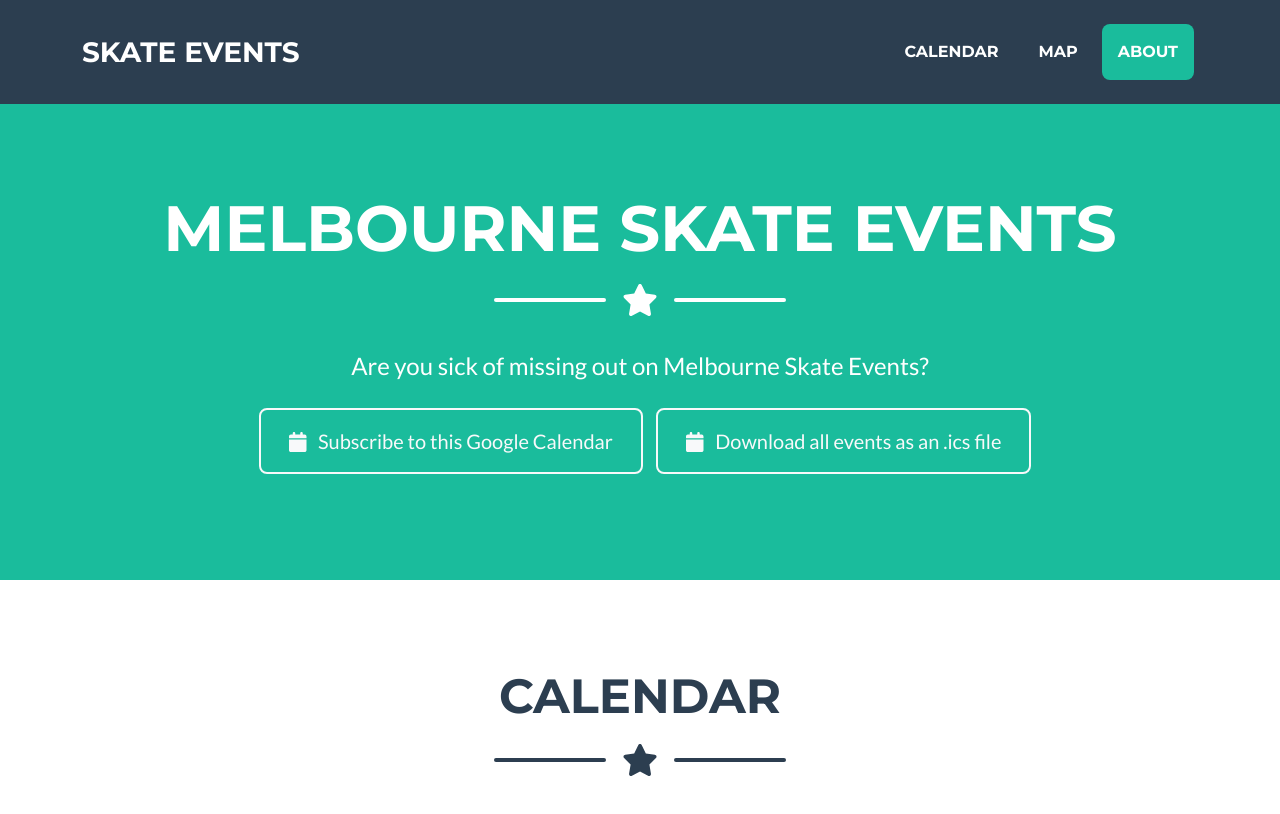
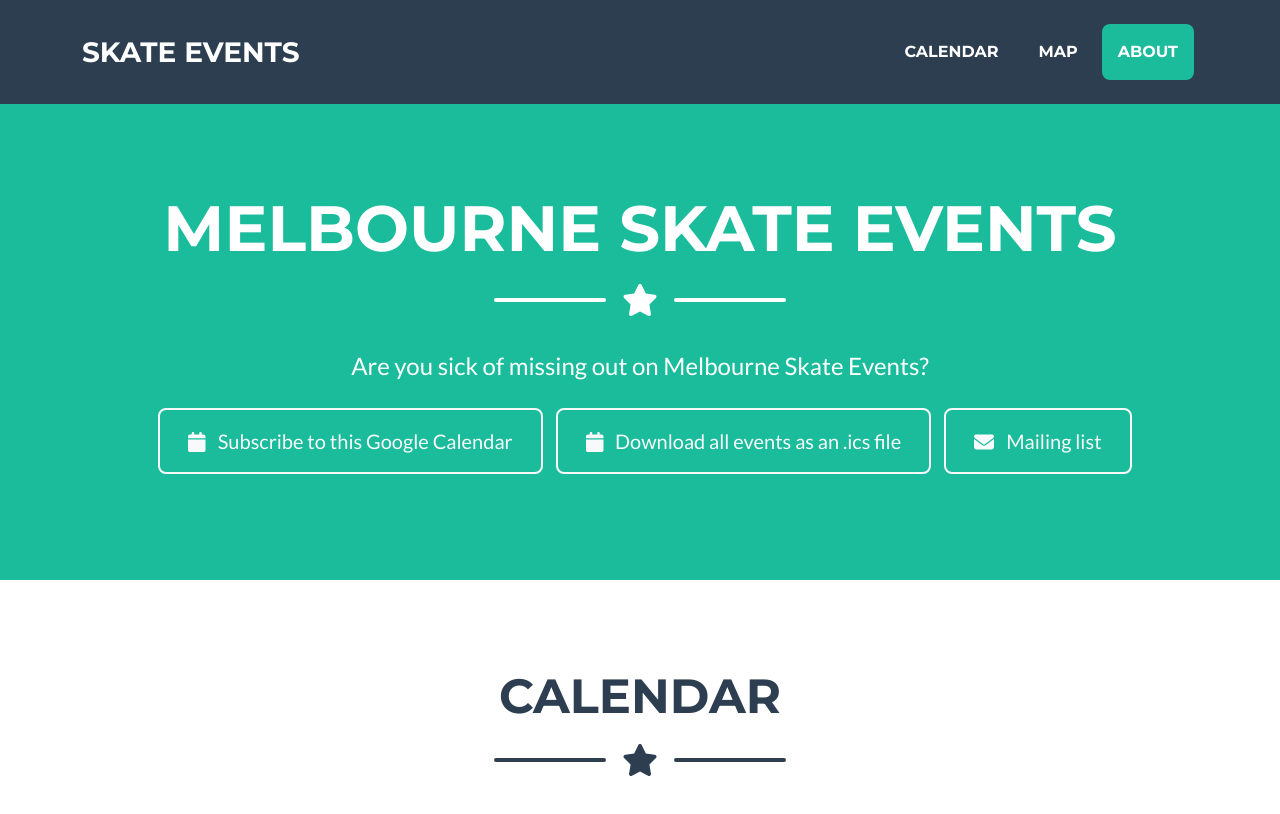
Before and after one commit to SkateCal/SkateCal.github.io, a website: page docs/index.html in a window 1280 px wide. Shown: the top 814 px of the page. Drawn offline with nearby package versions, Linux system fonts and the light colour scheme; grey boxes are pictures that could not be loaded.

Commit message:
Add a button for the mailing list #1

```diff
--- a/docs/index.html
+++ b/docs/index.html
@@ -169,6 +169,15 @@
             <i class="fas fa-calendar me-2"></i>
             Download all events as an .ics file
           </a>
+
+          <a
+            class="btn btn-xl btn-outline-light"
+            href="https://docs.google.com/forms/d/e/1FAIpQLSccWmO-RC0FACVGhFpmBysqG056AOMgZ2mbpYerNmCL6HQuhw/viewform?embedded=true"
+            style="margin-bottom: 10px; margin-left: 10px"
+          >
+            <i class="fas fa-envelope me-2"></i>
+            Mailing list
+          </a>
         </div>
       </div>
     </header>
```
